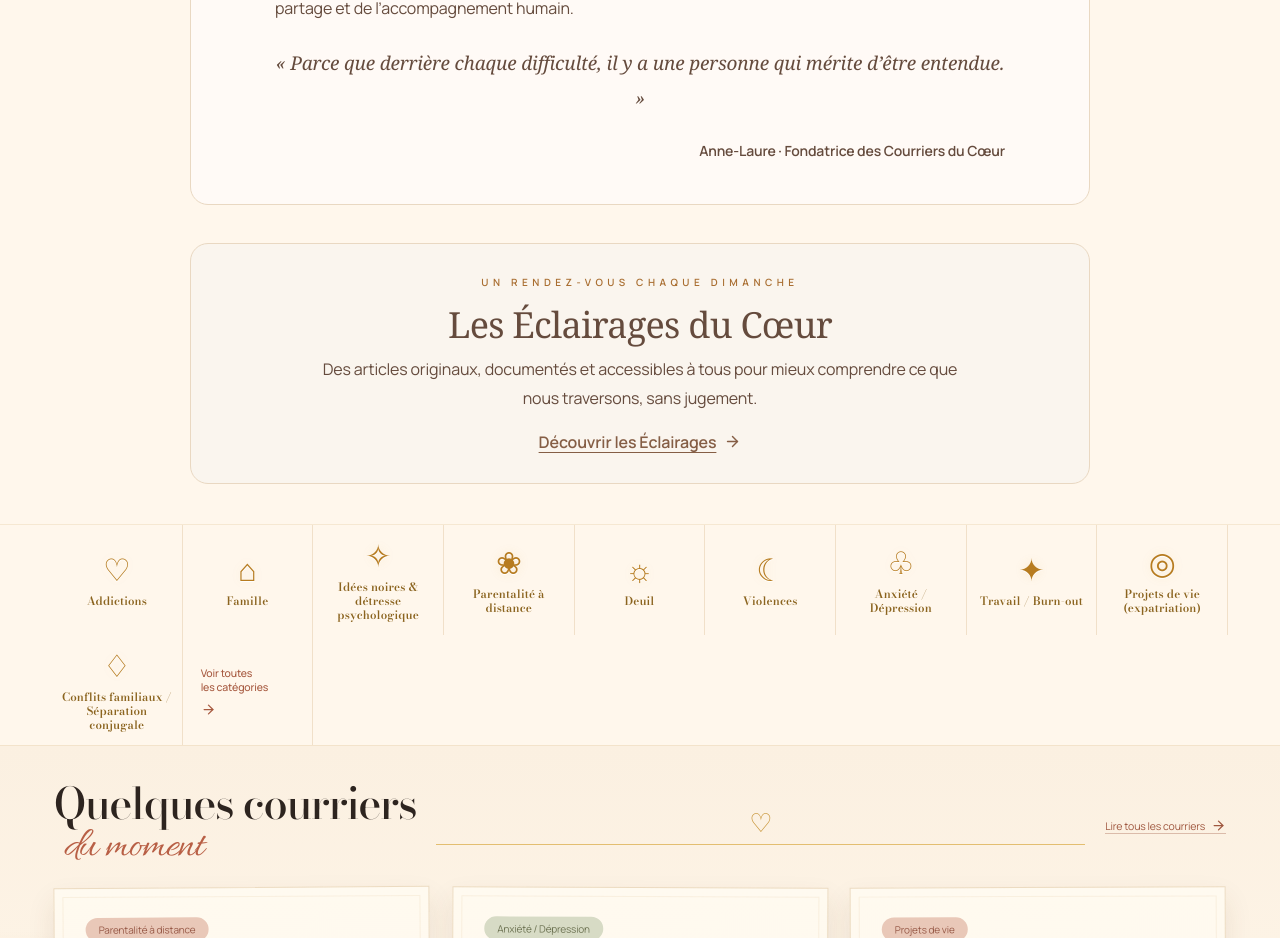
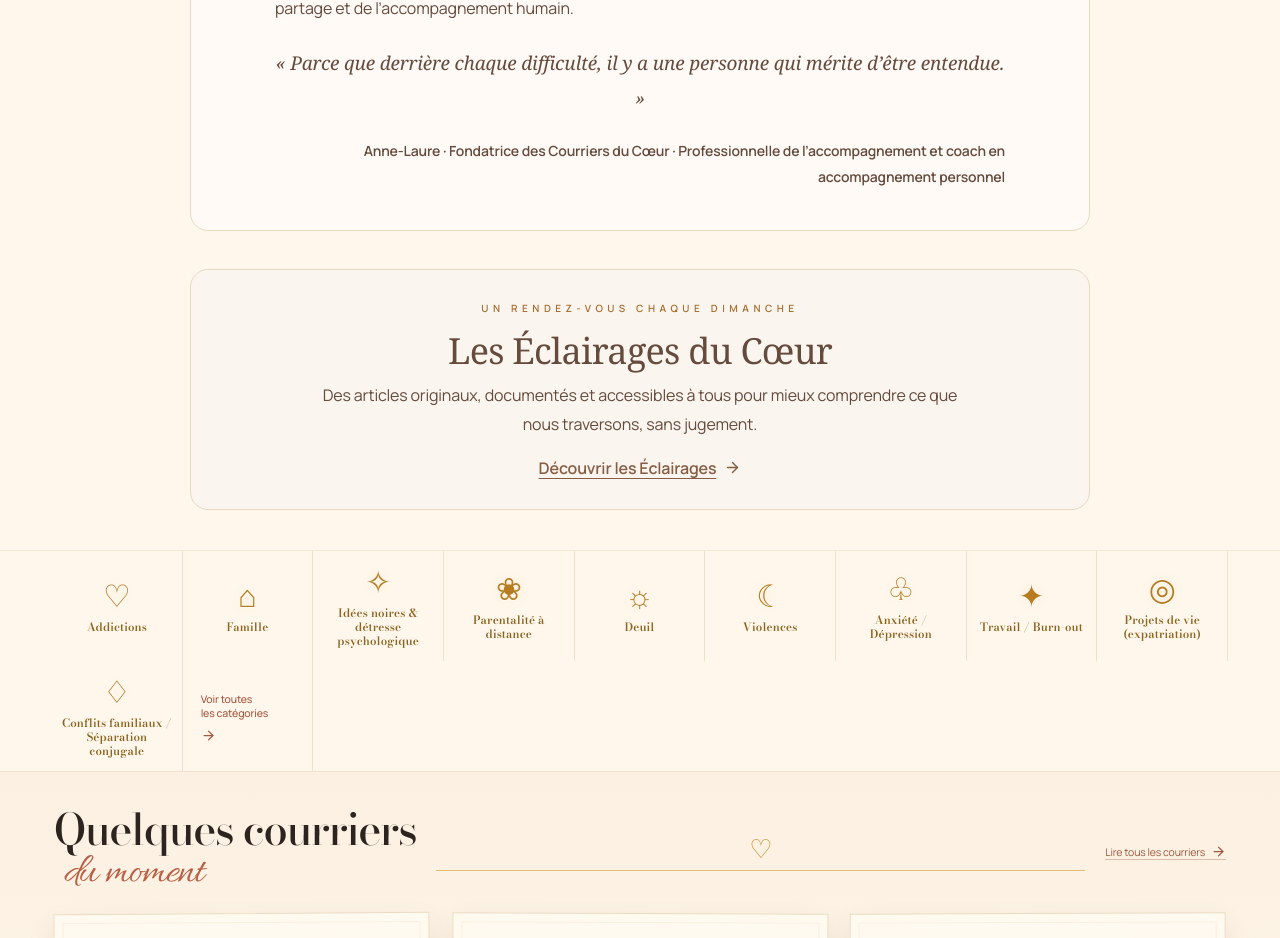
Before and after one commit to njyw4z5df6-debug/les-courriers-du-coeur, a React (Vite) app: page / in a window 1280 px wide. Shown: the part 1580-2518 px from the top of the page. Built offline with nearby package versions, Linux system fonts and the light colour scheme; no server answers.

Commit message:
Actualiser la présentation de la fondatrice et son activité d'accompagnement

```diff
--- a/src/pages/HomePage.tsx
+++ b/src/pages/HomePage.tsx
@@ -54,7 +54,7 @@ export function HomePage() {
           <p>C’est de cette conviction qu’est né <strong>Les Courriers du Cœur</strong> : créer un espace bienveillant où chacun peut déposer ses mots, trouver des éclairages, recevoir du soutien et découvrir des pistes pour avancer à son rythme.</p>
           <p>Je ne prétends pas avoir réponse à tout. Mais je crois profondément au pouvoir de l’écoute, du partage et de l’accompagnement humain.</p>
           <p style={{fontFamily:'Georgia, serif',fontStyle:'italic',fontSize:19,textAlign:'center',margin:'22px auto'}}>« Parce que derrière chaque difficulté, il y a une personne qui mérite d’être entendue. »</p>
-          <p style={{textAlign:'right',fontSize:14,fontWeight:600,marginBottom:0}}>Anne-Laure · Fondatrice des Courriers du Cœur</p>
+          <p style={{textAlign:'right',fontSize:14,fontWeight:600,marginBottom:0}}>Anne-Laure · Fondatrice des Courriers du Cœur · Professionnelle de l’accompagnement et coach en accompagnement personnel</p>
         </div>
       </section>
 
```
